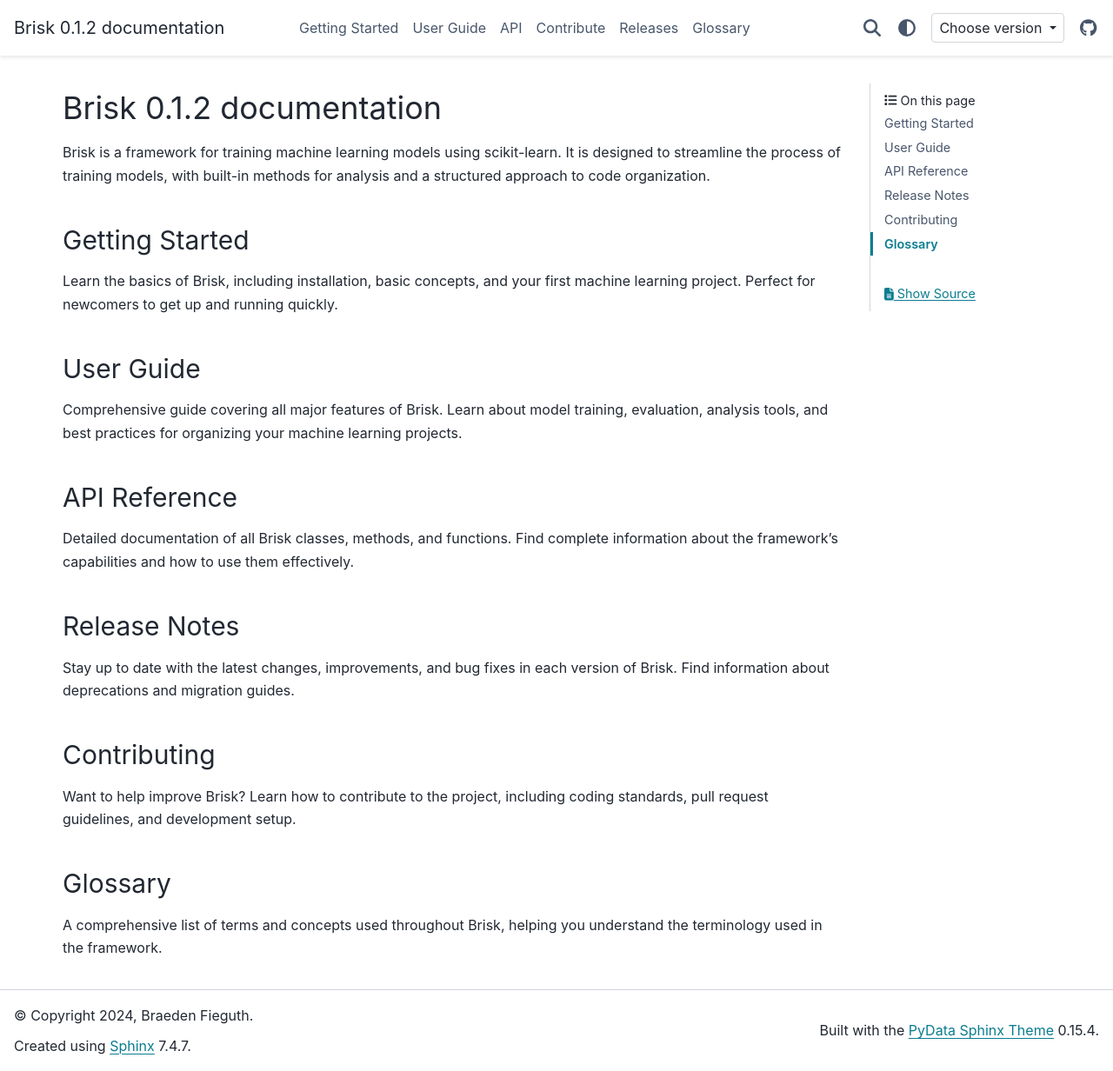
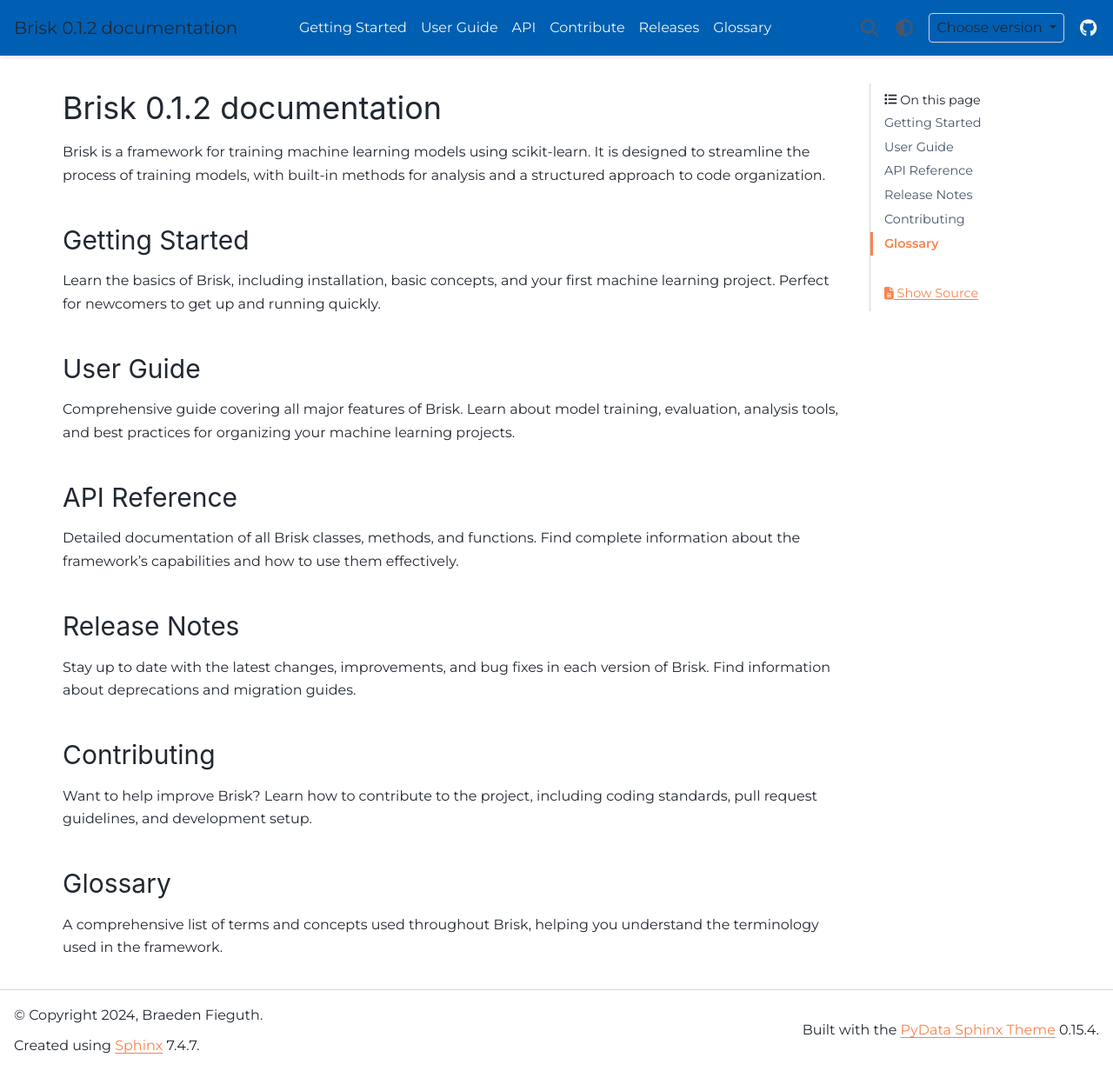
Before and after one commit to BFieguth/brisk, a Sphinx documentation site: the page built from docs/source/index.rst, in a window 1280 px wide and 1232 px high. Shown: the whole window at 87% size. Built offline with Sphinx 7.4.7 and the PyData theme 0.15.4, drawn with Linux system fonts in a browser that asks for light colours.

Commit message:
docs: setup CSS for project

```diff
--- a/docs/source/_static/css/brisk.css
+++ b/docs/source/_static/css/brisk.css
@@ -1,4 +1,5 @@
 @import "../basic.css";
+@import url('https://fonts.googleapis.com/css2?family=Montserrat:wght@100;200;300;400;500;600;700;800;900&display=swap');
 
 :root {
     /* Font Size */
@@ -9,4 +10,33 @@
     --pst-font-size-h4: 22px;
     --pst-font-size-h5: 18px;
     --pst-font-size-h6: 16px;
+
+    /* Font Family */
+    --pst-font-family-base: 'Montserrat', sans-serif;
 }
+
+/* Prevent link colouring when visited */
+a:visited {
+    color: inherit !important;
+}
+
+html[data-theme="light"] {
+    --pst-color-primary: #FA824C;
+    --pst-color-secondary: #0074D9;
+}
+
+html[data-theme="dark"] {
+    --pst-color-primary: #FA824C;
+    --pst-color-secondary: #0074D9;
+}
+
+/* ----------------- */
+/* Navbar */
+/* ----------------- */
+.bd-header {
+    background-color: #005fb3 !important;
+}
+
+.bd-header a {
+    color: #EFF6EE !important;
+}
```
